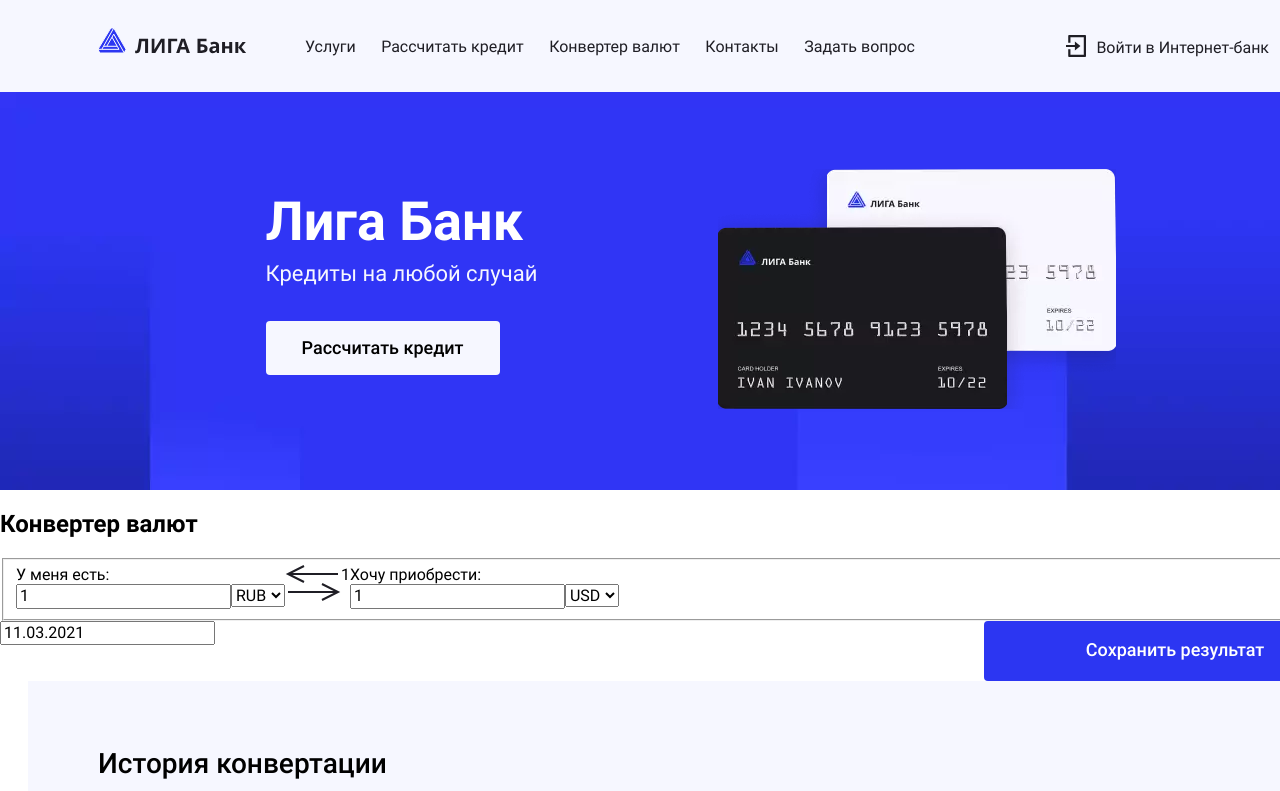
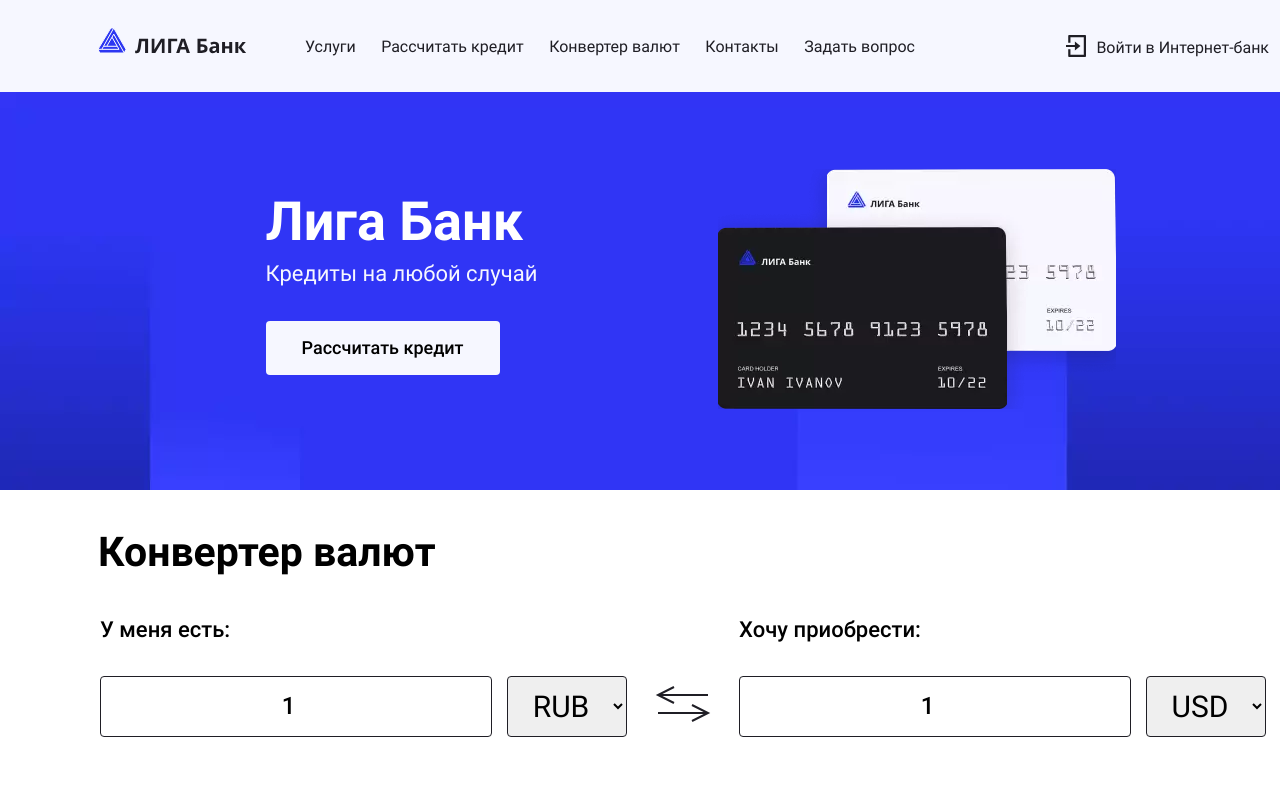
Before and after one commit to krupibox/liga-bank, a React (Create React App) app: page / in a window 1280 px wide. Shown: the top 791 px of the page. Built offline with nearby package versions, Linux system fonts and the light colour scheme; no server answers.

Commit message:
Add style for conversion and history blocks

```diff
--- a/src/App.scss
+++ b/src/App.scss
@@ -42,3 +42,7 @@ a, a:visited {
 	display: flex;
 	flex: 1 0 auto;
 }
+
+button:hover, button:focus {
+	opacity: 0.7;
+}
--- a/src/components/converter/Converter.module.scss
+++ b/src/components/converter/Converter.module.scss
@@ -1,21 +1,81 @@
 .container {
 	display: flex;
 	flex-direction: column;
-	flex-grow: 1;
+	width: 1170px;
+	margin: 0 auto;
+}
+
+.title {
+	font-size: 41px;
+	font-weight: 700;
+	line-height: 57px;
 }
 
 .form {
 	display: flex;
 	flex-direction: column;
+	margin-bottom: 100px;
 }
 
 .fieldset {
 	display: flex;
+	flex-direction: row;
+	justify-content: space-between;
+	margin-bottom: 85px;
+	padding: 0;
+	border: none;
+}
+
+
+.legend {
+	margin-bottom: 30px;
+	font-size: 22px;
+	font-weight: 500;
+	line-height: 30.8px;
+}
+
+.input {
+	width: 390px;
+	margin-right: 15px;
+	padding: 13px 0;
+	text-align: center;
+	border: 1px solid var(--black);
+	border-radius: 4px;
+	font-size: 24px;
+	font-weight: 500;
+	line-height: 33.6px;
+}
+
+.select {
+	width: 120px;
+	padding: 5px 0;
+	text-align: center;
+	text-align-last: center;
+	border: 1px solid var(--black);
+	border-radius: 4px;
+	font-size: 30px;
+	line-height: 42px;
+}
+
+.block {
+	display: flex;
+	flex-direction: column;
+}
+
+.group {
+	display: flex;
+	flex-direction: row;
 }
 
 .calendar {
 	display: flex;
 	justify-content: space-between;
+}
+
+.exchange {
+	display: flex;
+	align-self: flex-end;
+	margin-bottom: 15px;
 }
 
 .button {
--- a/src/components/converter/index.jsx
+++ b/src/components/converter/index.jsx
@@ -59,13 +59,13 @@ const Converter = () => {
     // use useReducer
     useEffect(() => {
         setAmountFrom({ ...amountFrom, ...{ from: amount.from } });
-        setAmountTo({ ...amountTo, ...{ to: getPriceTotalWithNoZero (amount.from * rate) } });
+        setAmountTo({ ...amountTo, ...{ to: getPriceTotalWithNoZero(amount.from * rate) } });
         // eslint-disable-next-line react-hooks/exhaustive-deps
     }, [amount.from, currency, rate]);
 
     useEffect(() => {
         setAmountTo({ ...amountTo, ...{ to: amount.to } });
-        setAmountFrom({ ...amountFrom, ...{ from: getPriceTotalWithNoZero (amount.to / rate)} });
+        setAmountFrom({ ...amountFrom, ...{ from: getPriceTotalWithNoZero(amount.to / rate) } });
         // eslint-disable-next-line react-hooks/exhaustive-deps
     }, [amount.to, currency, rate]);
 
@@ -86,14 +86,15 @@ const Converter = () => {
     }, [startDate, currency])
 
     return (<div className={styles.container}>
-        <h2>Конвертер валют</h2>
+        <h2 className={styles.title}>Конвертер валют</h2>
         <form className={styles.form} onSubmit={handleSubmit}>
 
             <fieldset className={styles.fieldset}>
-                <div>
-                    <legend>У меня есть:</legend>
-                    <input type="number" name="from" value={amountFrom.from} onChange={handleAmountChange} />
-                    <select name="from" value={currency.from} onChange={handleCurrencyChange}>
+                <div className={styles.block}>
+                    <legend className={styles.legend} >У меня есть:</legend>
+                    <div className={styles.group}>
+                        <input className={styles.input} type="number" name="from" value={amountFrom.from} onChange={handleAmountChange} />
+                        <select className={styles.select} name="from" value={currency.from} onChange={handleCurrencyChange}>
                             <option value="RUB">RUB</option>
                             <option value="USD">USD</option>
                             <option value="EUR">EUR</option>
@@ -101,20 +102,20 @@ const Converter = () => {
                             <option value="CNY">CNY</option>
                         </select>
                     </div>
-
-                <Exchange />
-                <div>{rate}</div>
-
-                <div>
-                    <legend>Хочу приобрести:</legend>
-                    <input type="number" name="to" value={amountTo.to} onChange={handleAmountChange} />
-                    <select name="to" value={currency.to} onChange={handleCurrencyChange}>
+                </div>
+                <Exchange className={styles.exchange}/>
+                <div className={styles.block}>
+                    <legend className={styles.legend}>Хочу приобрести:</legend>
+                    <div className={styles.group}>
+                    <input className={styles.input} type="number" name="to" value={amountTo.to} onChange={handleAmountChange} />
+                    <select className={styles.select} name="to" value={currency.to} onChange={handleCurrencyChange}>
                         <option value="USD">USD</option>
                         <option value="RUB">RUB</option>
                         <option value="EUR">EUR</option>
                         <option value="GBP">GBP</option>
                         <option value="CNY">CNY</option>
                     </select>
+                    </div>
                 </div>
             </fieldset>
 
@@ -125,6 +126,7 @@ const Converter = () => {
                     dateFormat="dd.MM.yyyy"
                     minDate={subDays(new Date(), 7)}
                     maxDate={new Date()}
+                    className={styles.input}
                 />
                 <Button button={{
                     className: styles.button,
--- a/src/components/history/History.module.scss
+++ b/src/components/history/History.module.scss
@@ -1,11 +1,12 @@
 .tableContainer {
 	display: flex;
 	flex-direction: column;
+	box-sizing: border-box;
 	width: 1170px;
 	min-height: 477px;
 	margin: 0 auto;
 	margin-bottom: 110px;
-	padding: 40px 70px 0;
+	padding: 40px 70px 39px;
 	background-color: var(--greyLight);
 }
 
@@ -25,9 +26,7 @@
 	margin-bottom: 30px;
 }
 
-// .table li:nth-child(5), .table li:last-child {}
-
-.table li:nth-child(n+6) {
+.table li:nth-child(n + 6) {
 	padding-left: 123px;
 }
 
@@ -43,8 +42,11 @@
 }
 
 .arrow {
+	position: relative;
+	top: 3px;
 	margin: 0 13px;
 }
+
 .button {
 	width: 198px;
 	height: 50px;
```
Also changed, not shown: src/assets/icons/calendar.svg (added). Lines whose indentation alone changed are shown as unchanged.
